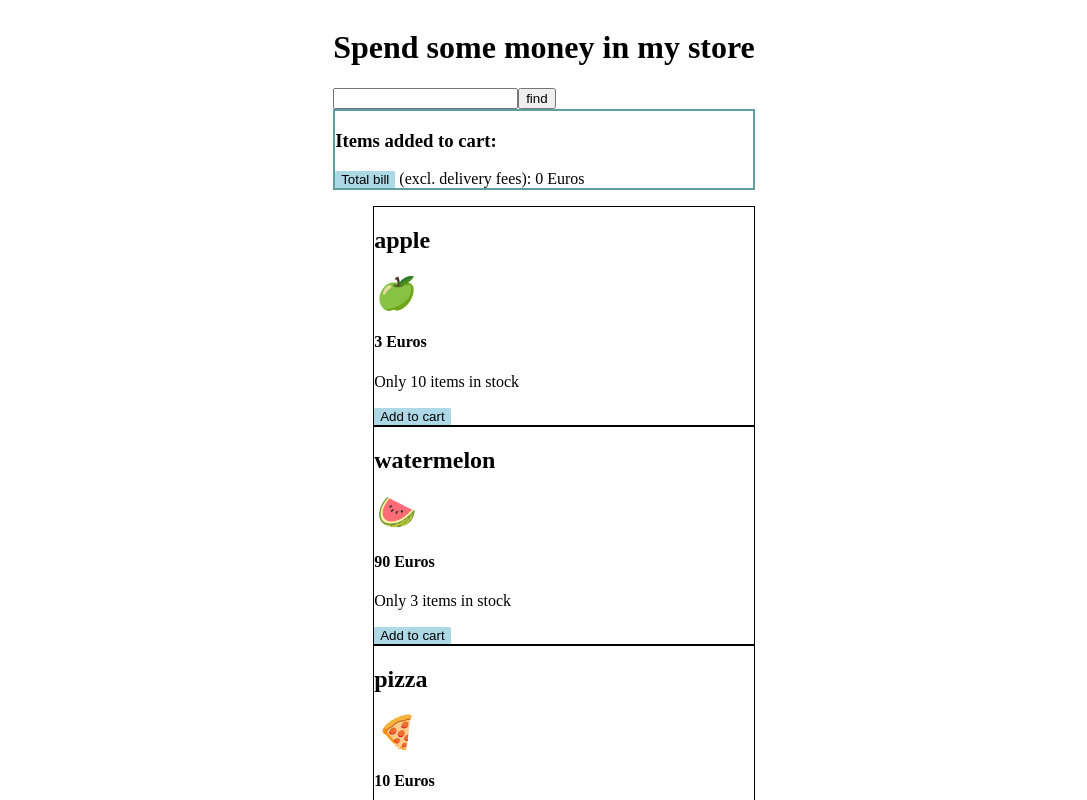
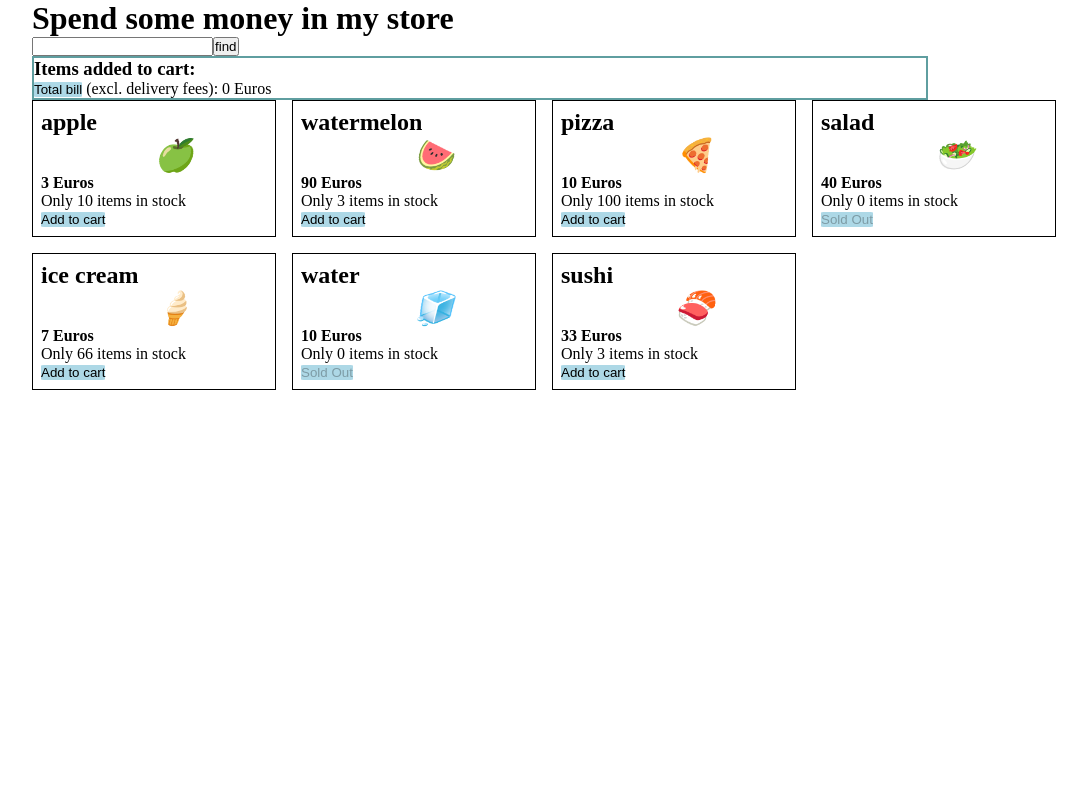
Before and after one commit to VivianeBusch-Wallace/online-shop, a React (Create React App) app: page / in a window 1280 px wide. Shown: the top 800 px of the page, without its empty margins (96-1183 px from the left). Built offline with nearby package versions, Linux system fonts and the light colour scheme.

Commit message:
added more styles and normalized

```diff
--- a/src/components/ProductItem.js
+++ b/src/components/ProductItem.js
@@ -5,7 +5,7 @@ const ProductItem = ({ productInfo, addToCart }) => {
   const { id, productName, icon, price, inventory } = productInfo;
 
   return (
-    <li className="products-wrapper" key={id}>
+    <li className="product-wrapper" key={id}>
       <h2>{productName}</h2>
       <i>{icon}</i>
       <h4>{price} Euros</h4>
--- a/src/scss/main.scss
+++ b/src/scss/main.scss
@@ -1,4 +1,10 @@
-// your scss files should import here 💪🏻
+// normalize
+* {
+  box-sizing: border-box;
+  padding: 0;
+  margin: 0;
+}
+
 body {
   display: flex;
   justify-content: center;
@@ -8,16 +14,20 @@ body {
 li {
   list-style: none;
 }
+
 button {
   background-color: lightblue;
   border-radius: 5%;
   border: none;
 }
+
 h5 {
   color: red;
 }
+
 i {
   font-size: 2rem;
+  margin: 0 50%;
 }
 
 img {
@@ -26,11 +36,25 @@ img {
 
 .cart-wrapper {
   border: cadetblue 2px solid;
+  height: auto;
+  width: 70vw;
 }
 .cart-items {
-  background-color: bisque;
+  background-color: rgb(211, 146, 66);
+  height: auto;
+  width: auto;
 }
 
-.products-wrapper {
+// list items
+.product-wrapper {
   border: 1px black solid;
+  padding: 0.5rem;
 }
+// ul of li
+.product-list {
+  display: grid;
+  grid-template-columns: repeat(4, 1fr);
+  gap: 1rem;
+  grid-auto-rows: minmax(2rem);
+  width: 80vw;
+}
```
